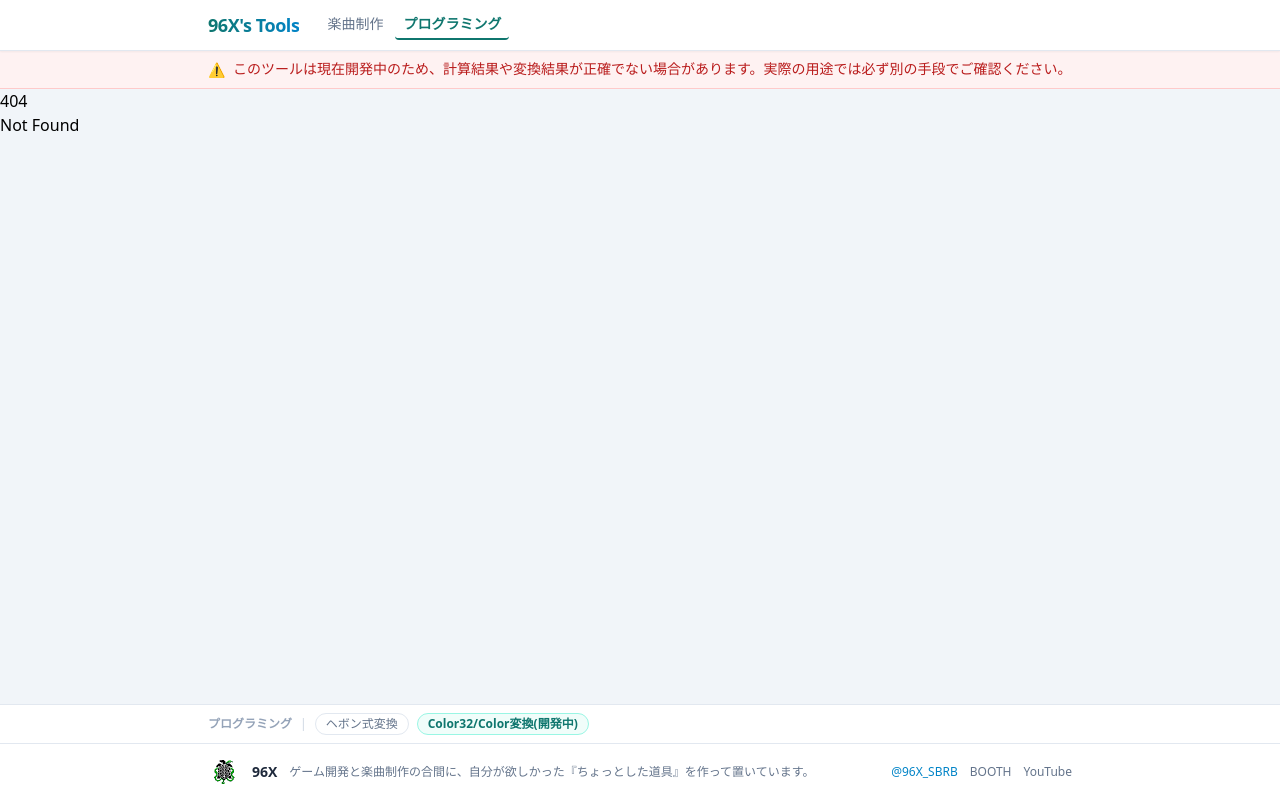
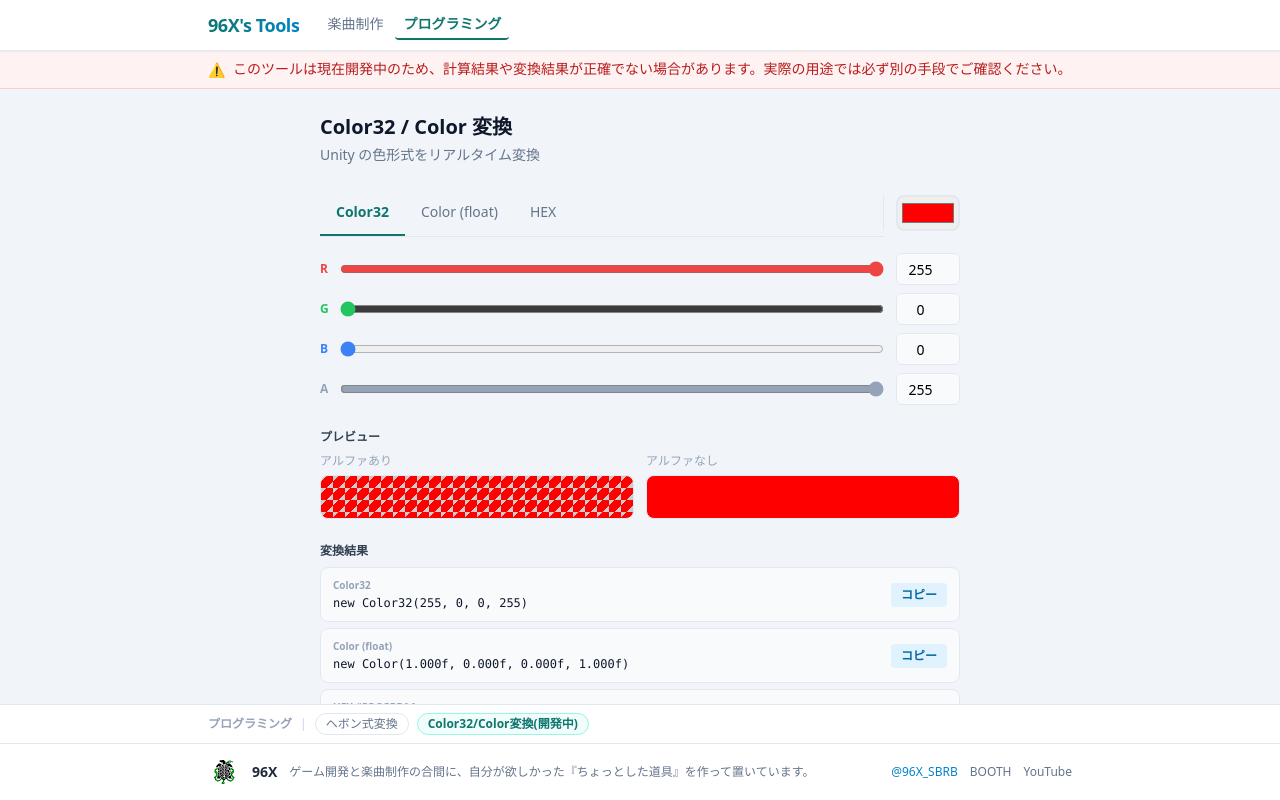
Before and after one commit to kuroto-96X/Utilities-Svelte, a SvelteKit app: page /color-converter in a window 1280 px wide. Before the commit this address had no page. Built offline with nearby package versions, Linux system fonts and the light colour scheme.

Commit message:
feat: Color32/Color変換ページを追加

```diff
--- /dev/null
+++ b/src/routes/color-converter/+page.svelte
@@ -0,0 +1,239 @@
+<script lang="ts">
+  import {
+    clamp, toHex2, parseHex,
+    formatColor32, formatColorFloat, formatHex8, formatHex6, formatRgba
+  } from '$lib/colorConverter'
+
+  let r = $state(255)
+  let g = $state(0)
+  let b = $state(0)
+  let a = $state(255)
+  type Tab = 'color32' | 'float' | 'hex'
+  let activeTab = $state<Tab>('color32')
+  let copiedRow = $state<string | null>(null)
+  let copyTimer: ReturnType<typeof setTimeout> | null = null
+
+  const pickerHex = $derived(`#${toHex2(r)}${toHex2(g)}${toHex2(b)}`)
+
+  const channels = [
+    { key: 'r' as const, label: 'R', color: '#ef4444' },
+    { key: 'g' as const, label: 'G', color: '#22c55e' },
+    { key: 'b' as const, label: 'B', color: '#3b82f6' },
+    { key: 'a' as const, label: 'A', color: '#94a3b8' },
+  ]
+
+  const tabs: { id: Tab; label: string }[] = [
+    { id: 'color32', label: 'Color32' },
+    { id: 'float', label: 'Color (float)' },
+    { id: 'hex', label: 'HEX' },
+  ]
+
+  function getVal(ch: 'r' | 'g' | 'b' | 'a'): number {
+    return ch === 'r' ? r : ch === 'g' ? g : ch === 'b' ? b : a
+  }
+
+  function setVal(ch: 'r' | 'g' | 'b' | 'a', v: number): void {
+    if (ch === 'r') r = v
+    else if (ch === 'g') g = v
+    else if (ch === 'b') b = v
+    else a = v
+  }
+
+  function getFloat(ch: 'r' | 'g' | 'b' | 'a'): string {
+    return (getVal(ch) / 255).toFixed(3)
+  }
+
+  const results = $derived([
+    { label: 'Color32',       value: formatColor32(r, g, b, a) },
+    { label: 'Color (float)', value: formatColorFloat(r, g, b, a) },
+    { label: 'HEX #RRGGBBAA', value: formatHex8(r, g, b, a) },
+    { label: 'HEX #RRGGBB',   value: formatHex6(r, g, b) },
+    { label: 'HTML rgba()',    value: formatRgba(r, g, b, a) },
+  ])
+
+  function onPickerInput(e: Event) {
+    const hex = (e.target as HTMLInputElement).value
+    r = parseInt(hex.slice(1, 3), 16)
+    g = parseInt(hex.slice(3, 5), 16)
+    b = parseInt(hex.slice(5, 7), 16)
+  }
+
+  function onHexTextInput(e: Event) {
+    const parsed = parseHex((e.target as HTMLInputElement).value)
+    if (!parsed) return
+    r = parsed.r; g = parsed.g; b = parsed.b; a = parsed.a
+  }
+
+  function onSliderInput(ch: 'r' | 'g' | 'b' | 'a', e: Event) {
+    setVal(ch, parseInt((e.target as HTMLInputElement).value))
+  }
+
+  function onInt32Input(ch: 'r' | 'g' | 'b' | 'a', e: Event) {
+    const v = parseInt((e.target as HTMLInputElement).value)
+    if (!isNaN(v)) setVal(ch, clamp(v, 0, 255))
+  }
+
+  function onFloatInput(ch: 'r' | 'g' | 'b' | 'a', e: Event) {
+    const v = parseFloat((e.target as HTMLInputElement).value)
+    if (!isNaN(v)) setVal(ch, clamp(Math.round(v * 255), 0, 255))
+  }
+
+  async function copyRow(label: string, text: string) {
+    await navigator.clipboard.writeText(text)
+    if (copyTimer) clearTimeout(copyTimer)
+    copiedRow = label
+    copyTimer = setTimeout(() => { copiedRow = null }, 1200)
+  }
+</script>
+
+<svelte:head>
+  <title>Color32 / Color 変換 | Unity カラーコンバーター | 96xtools</title>
+  <meta name="description" content="Unity の Color32・Color・HEX を相互変換。new Color32()・new Color()・#RRGGBBAA をリアルタイムで変換してコピーできる無料ツール。" />
+</svelte:head>
+
+<div class="max-w-2xl mx-auto px-4 py-6">
+  <h1 class="text-xl font-bold text-slate-900">Color32 / Color 変換</h1>
+  <p class="text-sm text-slate-500 mt-1">Unity の色形式をリアルタイム変換</p>
+
+  <!-- タブ行 + カラーピッカー（同じ flex 構成） -->
+  <div class="flex items-stretch gap-3 mt-6">
+    <!-- タブ群（flex:1、border-bottom あり） -->
+    <div class="flex-1 flex items-stretch border-b border-slate-200">
+      {#each tabs as tab}
+        {@const isActive = activeTab === tab.id}
+        <button
+          type="button"
+          onclick={() => { activeTab = tab.id }}
+          class="px-4 py-2.5 text-sm border-b-2 transition-colors"
+          class:font-semibold={isActive}
+          class:text-teal-700={isActive}
+          class:border-teal-700={isActive}
+          class:text-slate-500={!isActive}
+          class:border-transparent={!isActive}
+        >
+          {tab.label}
+        </button>
+      {/each}
+      <!-- 縦区切り線 -->
+      <div class="w-px bg-slate-200 my-1.5 ml-auto shrink-0"></div>
+    </div>
+    <!-- カラーピッカー（64px = テキストボックス列と同幅、border-bottom なし） -->
+    <div class="w-16 shrink-0 flex items-center py-1.5">
+      <input
+        type="color"
+        value={pickerHex}
+        oninput={onPickerInput}
+        title="カラーピッカー（アルファは A 欄で指定）"
+        class="w-full h-9 rounded-lg border-2 border-slate-200 cursor-pointer p-0.5"
+      />
+    </div>
+  </div>
+
+  <!-- HEX タブのテキスト入力欄 -->
+  {#if activeTab === 'hex'}
+    <div class="mt-3">
+      <input
+        type="text"
+        placeholder="#RRGGBBAA"
+        value={formatHex8(r, g, b, a)}
+        oninput={onHexTextInput}
+        maxlength="9"
+        class="w-full font-mono text-sm bg-slate-50 border border-slate-200 rounded-lg px-3 py-2 focus:outline-none focus:ring-2 focus:ring-teal-500"
+      />
+    </div>
+  {/if}
+
+  <!-- スライダー + テキストボックス（同じ flex 構成） -->
+  <div class="flex gap-3 mt-4">
+    <!-- 左: ラベル＋スライダー（flex:1） -->
+    <div class="flex-1 flex flex-col gap-2">
+      {#each channels as ch}
+        <div class="flex items-center gap-2 h-8">
+          <span class="text-xs font-bold w-3 shrink-0 uppercase" style="color:{ch.color}">{ch.label}</span>
+          <input
+            type="range"
+            min="0"
+            max="255"
+            value={getVal(ch.key)}
+            oninput={(e) => onSliderInput(ch.key, e)}
+            style="accent-color:{ch.color}"
+            class="flex-1"
+          />
+        </div>
+      {/each}
+    </div>
+    <!-- 右: テキストボックス（64px） -->
+    <div class="flex flex-col gap-2 w-16 shrink-0">
+      {#each channels as ch}
+        {#if activeTab === 'float'}
+          <input
+            type="number"
+            min="0"
+            max="1"
+            step="0.001"
+            value={getFloat(ch.key)}
+            oninput={(e) => onFloatInput(ch.key, e)}
+            class="bg-slate-50 border border-slate-200 rounded-md text-center text-sm font-medium h-8 w-full focus:outline-none focus:ring-2 focus:ring-teal-500"
+          />
+        {:else}
+          <input
+            type="number"
+            min="0"
+            max="255"
+            step="1"
+            value={getVal(ch.key)}
+            oninput={(e) => onInt32Input(ch.key, e)}
+            class="bg-slate-50 border border-slate-200 rounded-md text-center text-sm font-medium h-8 w-full focus:outline-none focus:ring-2 focus:ring-teal-500"
+          />
+        {/if}
+      {/each}
+    </div>
+  </div>
+
+  <!-- プレビュー -->
+  <div class="mt-6">
+    <p class="text-xs font-bold text-slate-700 mb-2">プレビュー</p>
+    <div class="flex gap-3">
+      <div class="flex-1">
+        <p class="text-xs text-slate-400 mb-1.5">アルファあり</p>
+        <div
+          class="h-11 rounded-lg border border-slate-200"
+          style="background: linear-gradient(135deg,#ccc 25%,transparent 25%,transparent 75%,#ccc 75%) 0 0 / 12px 12px, rgba({r},{g},{b},{(a/255).toFixed(3)})"
+        ></div>
+      </div>
+      <div class="flex-1">
+        <p class="text-xs text-slate-400 mb-1.5">アルファなし</p>
+        <div
+          class="h-11 rounded-lg border border-slate-200"
+          style="background: rgb({r},{g},{b})"
+        ></div>
+      </div>
+    </div>
+  </div>
+
+  <!-- 変換結果 -->
+  <div class="mt-6">
+    <p class="text-xs font-bold text-slate-700 mb-2">変換結果</p>
+    <div class="flex flex-col gap-1.5">
+      {#each results as row (row.label)}
+        <div class="flex items-center justify-between bg-slate-50 border border-slate-200 rounded-lg px-3 py-2.5">
+          <div class="min-w-0">
+            <p class="text-[10px] font-semibold text-slate-400 mb-0.5">{row.label}</p>
+            <p class="text-xs font-mono text-slate-900 truncate">{row.value}</p>
+          </div>
+          <button
+            type="button"
+            onclick={() => copyRow(row.label, row.value)}
+            class="shrink-0 ml-3 text-xs font-semibold px-2.5 py-1 rounded transition-colors"
+            class:bg-emerald-100={copiedRow === row.label}
+            class:text-emerald-700={copiedRow === row.label}
+            class:bg-sky-100={copiedRow !== row.label}
+            class:text-sky-700={copiedRow !== row.label}
+          >
+            {copiedRow === row.label ? '✓' : 'コピー'}
+          </button>
+        </div>
+      {/each}
+    </div>
+  </div>
+</div>
```
